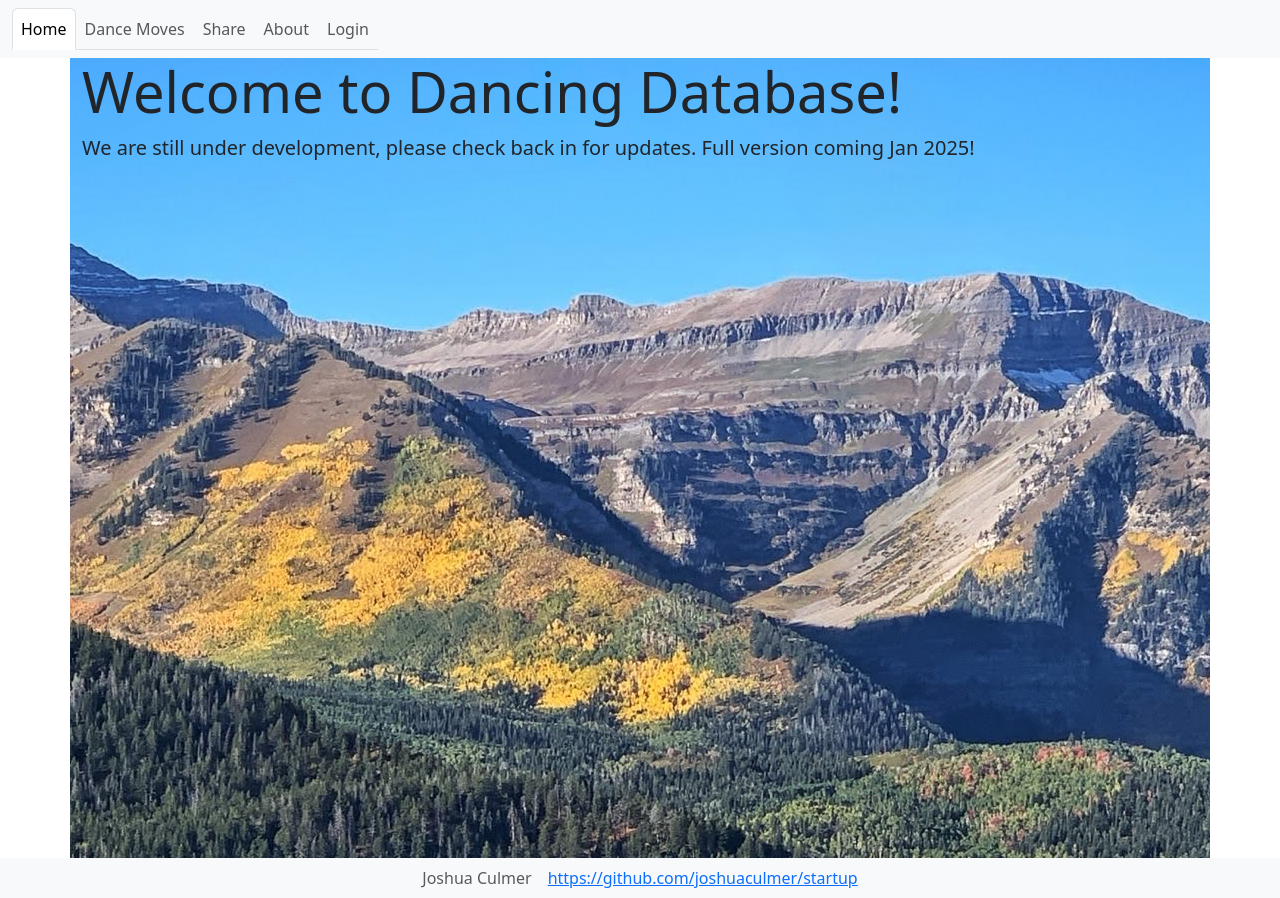
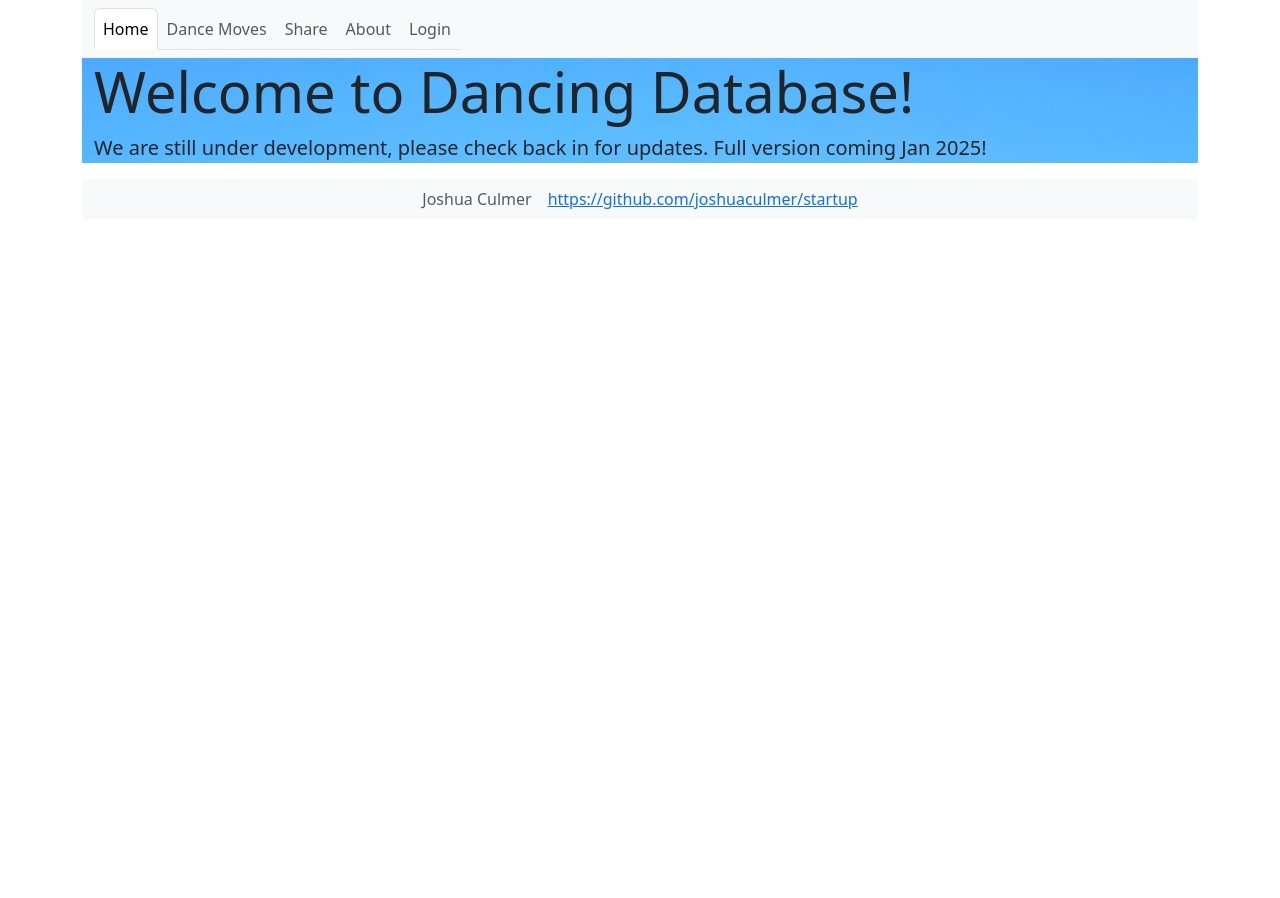
Before and after one commit to joshuaculmer/startup, a React (Vite) app: page / in a window 1280 px wide. After the commit the page ends 800 px from the top, so only its background shows below. Built offline with nearby package versions, Linux system fonts and the light colour scheme.

Commit message:
Refactored CSS temporarily

```diff
--- a/src/about/about.jsx
+++ b/src/about/about.jsx
@@ -3,7 +3,7 @@ import React from "react";
 export function About() {
     return (
         <main>
-            <div class="container vh-100">
+            <div class="container">
                 <section>
                     <h3>Brief description about the startup and details about chief developer</h3>
                 </section>
--- /dev/null
+++ b/src/app.css
@@ -0,0 +1,9 @@
+html,
+body {
+    height: 100%;
+    margin: 0;
+}
+
+.main {
+    flex: 1 1 auto;
+}
--- a/src/app.jsx
+++ b/src/app.jsx
@@ -10,6 +10,7 @@ import { Welcome } from './welcome/welcome'
 import { AuthState } from './login/authState';
 import 'bootstrap/dist/css/bootstrap.min.css';
 import { Authenticated } from './login/authenticated';
+import "./app.css";
 
 
 function App() {
@@ -23,7 +24,7 @@ function App() {
     }
     return (
         <BrowserRouter>
-            <div>
+            <div className="container vh-100">
                 <link rel="icon" type="image/x-icon" href="favicon-32x32.png"></link>
                 <header class="sticky-top">
                     <nav class="navbar navbar-expand-sm bg-light navbar-light">
@@ -49,6 +50,7 @@ function App() {
                 </header>
 
                 <Routes>
+
                     <Route path='/' element={<Welcome />} exact />
                     <Route path='/DanceMoves' element={<DanceMoves />} />
                     <Route path='/MyMoves' element={<MyMoves />} />
@@ -64,6 +66,7 @@ function App() {
                         }}
                     />} />
                     <Route path='*' element={<NotFound />} />
+
                 </Routes>
 
                 <footer>
--- a/src/comboCalculator/comboCalculator.jsx
+++ b/src/comboCalculator/comboCalculator.jsx
@@ -3,7 +3,7 @@ import React from "react";
 export function ComboCalculator() {
     return (
         <main>
-            <div class="container vh-100">
+            <div class="container">
                 <section>
                     <h3>Will interface with the combo Calculator feature here</h3>
                 </section>
--- a/src/danceMoves/danceMoves.jsx
+++ b/src/danceMoves/danceMoves.jsx
@@ -3,7 +3,7 @@ import React from "react";
 export function DanceMoves() {
     return (
         <main>
-            <div class="container vh-100">
+            <div class="container">
                 <section>
                     <h3>Dance instruction on each move will be placed here. Along with a list for all possible moves</h3>
                 </section>
--- a/src/login/login.jsx
+++ b/src/login/login.jsx
@@ -6,7 +6,7 @@ import { Authenticated } from "./authenticated";
 export function Login({ userName, authState, onAuthChange }) {
     return (
         <main>
-            <div class="container vh-100">
+            <div class="container">
                 {/* {authState !== AuthState.Unknown && <h1>Need to Sign In</h1>} */}
                 {authState === AuthState.Authenticated &&
                     <Authenticated userName={userName} onLogout={() => onAuthChange(userName, AuthState.Unauthenticated)}></Authenticated>}
--- a/src/myMoves/myMoves.jsx
+++ b/src/myMoves/myMoves.jsx
@@ -3,7 +3,7 @@ import React from "react";
 export function MyMoves() {
     return (
         <main>
-            <div class="container vh-100">
+            <div class="container">
                 <section>
                     <h3>If the user is logged in, then they can see a list of their moves and interact with them</h3>
                 </section>
--- a/src/register/register.jsx
+++ b/src/register/register.jsx
@@ -3,7 +3,7 @@ import React from "react";
 export function Register() {
     return (
         <main>
-            <div class="container vh-100">
+            <div class="container">
                 <section>
                     <h3>Authentication for initial sign in and account creation will be here</h3>
                 </section>
--- a/src/share/share.jsx
+++ b/src/share/share.jsx
@@ -3,7 +3,7 @@ import React from "react";
 export function Share() {
     return (
         <main>
-            <div class="container vh-100">
+            <div class="container">
                 <section>
                     <h3>Websocket will be included here for sharability</h3>
                 </section>
--- a/src/welcome/welcome.jsx
+++ b/src/welcome/welcome.jsx
@@ -1,11 +1,12 @@
 
 import React from "react";
+import "./welcome.css"
 
 export function Welcome() {
     return (
         <main>
             <div className="jumbotron jumbotron-fluid">
-                <div className="container vh-100" style={{ backgroundImage: 'url(./img/jumbotronBackground.jpg)' }}>
+                <div className="container" style={{ backgroundImage: 'url(./img/jumbotronBackground.jpg)' }}>
                     <h1 className="display-4">Welcome to Dancing Database!</h1>
                     <p className="lead">We are still under development, please check back in for updates. Full version coming Jan
                         2025!
```
Also changed, not shown: src/welcome/welcome.css (added).
